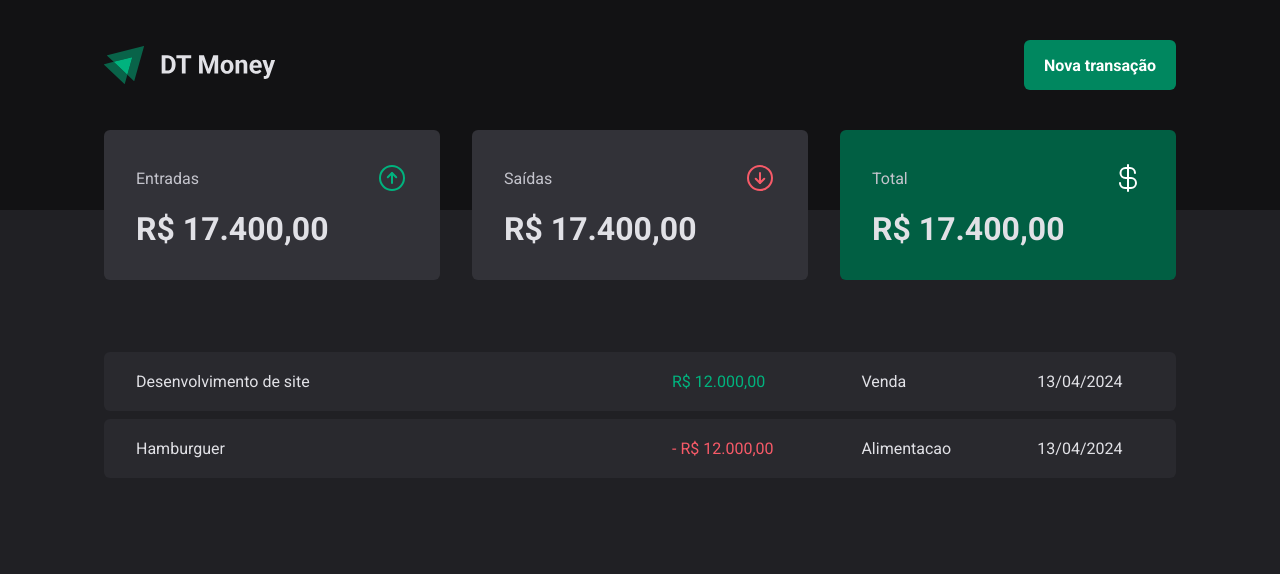
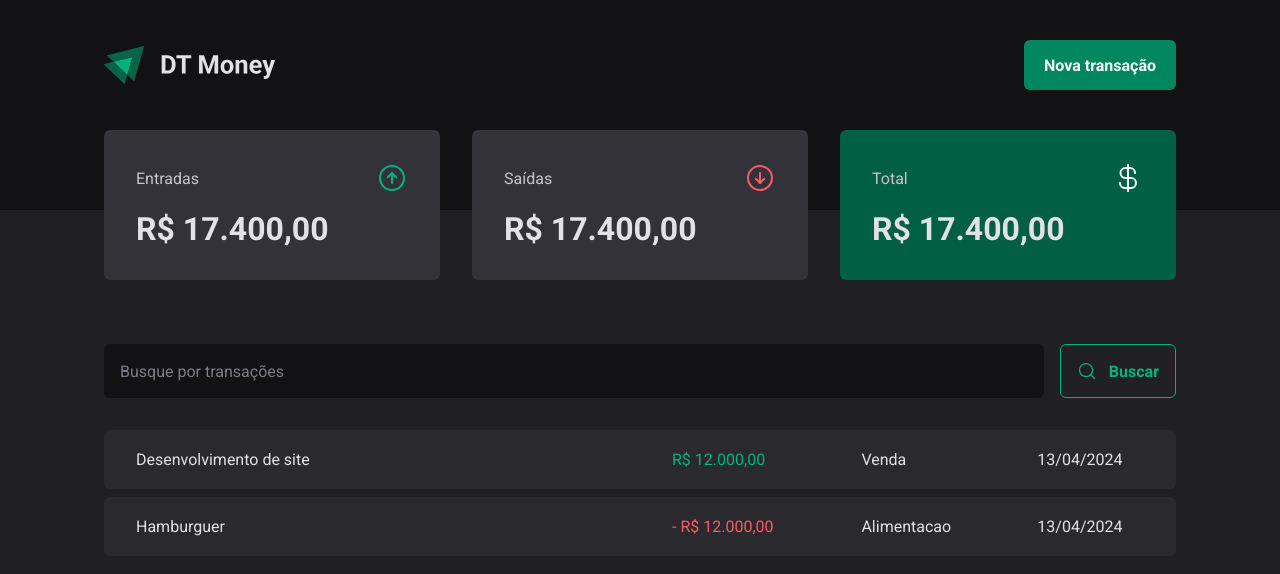
Before and after one commit to fabiobatoni/DT-money, a React (Vite) app: page / in a window 1280 px wide. Shown: the top 574 px of the page. Built offline with nearby package versions, Linux system fonts and the light colour scheme.

Commit message:
component: searchForm: create component SearchForm
Creates new SearchForm component to search
the transaction table

Signed-off-by: fabiobatoni <fabio_batoni@hotmail.com>

```diff
--- /dev/null
+++ b/src/pages/Transactions/components/SearchForm/index.tsx
@@ -0,0 +1,15 @@
+import { MagnifyingGlass } from "phosphor-react";
+import { SearchFormContainer } from "./styles";
+
+export function SearchForm() {
+  return(
+    <SearchFormContainer>
+      <input type="text" placeholder="Busque por transações" />
+
+      <button type="submit">
+        <MagnifyingGlass size={20}/>
+        Buscar
+      </button>
+    </SearchFormContainer>
+  )
+}
--- /dev/null
+++ b/src/pages/Transactions/components/SearchForm/styles.ts
@@ -0,0 +1,41 @@
+import styled from "styled-components";
+
+export const SearchFormContainer = styled.form`
+  display: flex;
+  gap: 1rem;
+
+  input {
+    flex: 1;
+    border-radius: 6px;
+    border: 0;
+    background: ${props => props.theme['gray-900']};
+    color: ${props => props.theme['gray-300']};
+    padding: 1rem;
+
+    &::placeholder {
+      color: ${props => props.theme['gray-500']};
+    }
+  }
+
+  button {
+    display: flex;
+    align-items: center;
+    gap: 0.75rem;
+
+    border: 0;
+    padding: 1rem;
+    background: transparent;
+    border: 1px solid ${props => props.theme['green-300']};
+    color: ${props => props.theme['green-300']};
+    font-weight: bold;
+    border-radius: 6px;
+
+    &:hover {
+      background: ${props => props.theme['green-500']};
+      border: ${props => props.theme['green-500']};
+      color: ${props => props.theme['white']};
+      transition: background-color 0.2s, color 0.2s, border-color 0.2s;
+    }
+  }
+
+`;
--- a/src/pages/Transactions/index.tsx
+++ b/src/pages/Transactions/index.tsx
@@ -1,5 +1,6 @@
 import { Header } from "../../components/Header";
 import { Summary } from "../../components/Summary";
+import { SearchForm } from "./components/SearchForm";
 import { PriceHighlight, TransactionsContainer, TransactionsTable } from "./styles";
 
 export function Transactions() {
@@ -9,6 +10,8 @@
       <Summary />
 
       <TransactionsContainer>
+        <SearchForm />
+
         <TransactionsTable>
           <tbody>
             <tr>
--- a/src/pages/Transactions/styles.ts
+++ b/src/pages/Transactions/styles.ts
@@ -11,7 +11,7 @@
   width: 100%;
   border-collapse: separate;
   border-spacing: 0 0.5rem;
-  /* margin-top: 1.5rem; */
+  margin-top: 1.5rem;
 
   td {
     padding: 1.25rem 2rem;
```
